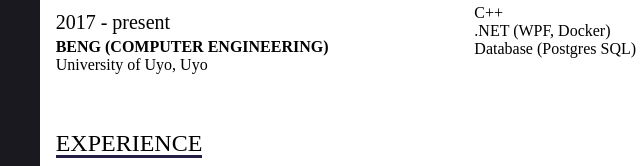
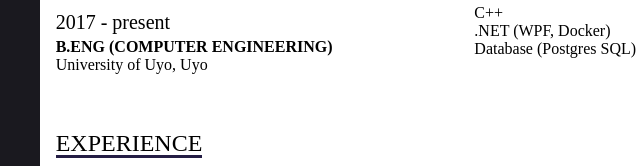
Before and after one commit to JosephJohncross/CV, a plain HTML site: page index.html in a window 1280 px wide. Shown: the part 345-511 px from the top of the page, 387-1027 px from the left. Drawn offline with Linux system fonts and the light colour scheme.

Commit message:
Update index.html

```diff
--- a/index.html
+++ b/index.html
@@ -54,7 +54,7 @@
                         <div class="sub-title">
                             <div class="year">2017 - present</div>
                             <div class="info-content">
-                                <h4>BEng (Computer Engineering)</h4>
+                                <h4>B.Eng (Computer Engineering)</h4>
                                 <p>University of Uyo, Uyo</p>
                             </div>
 
```
